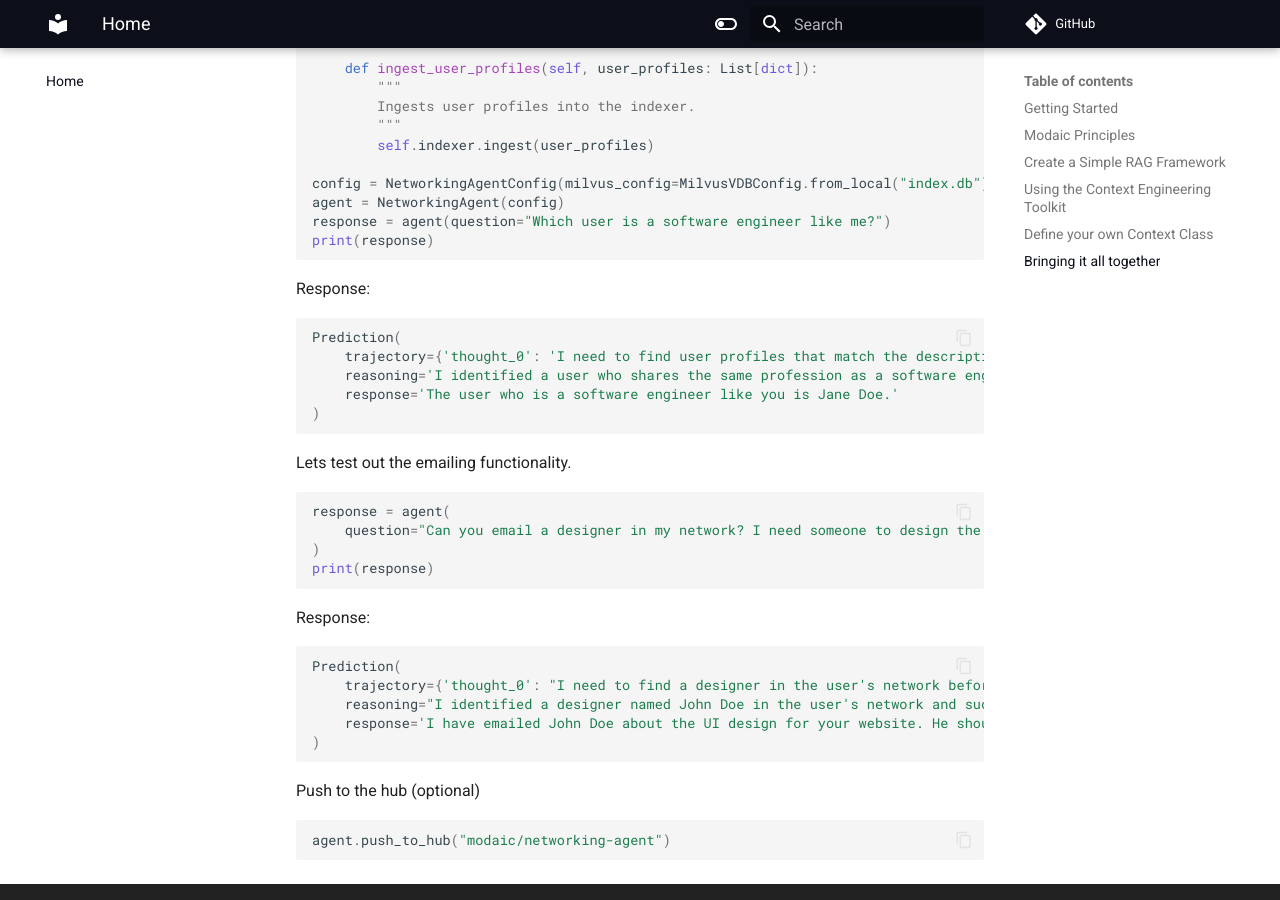
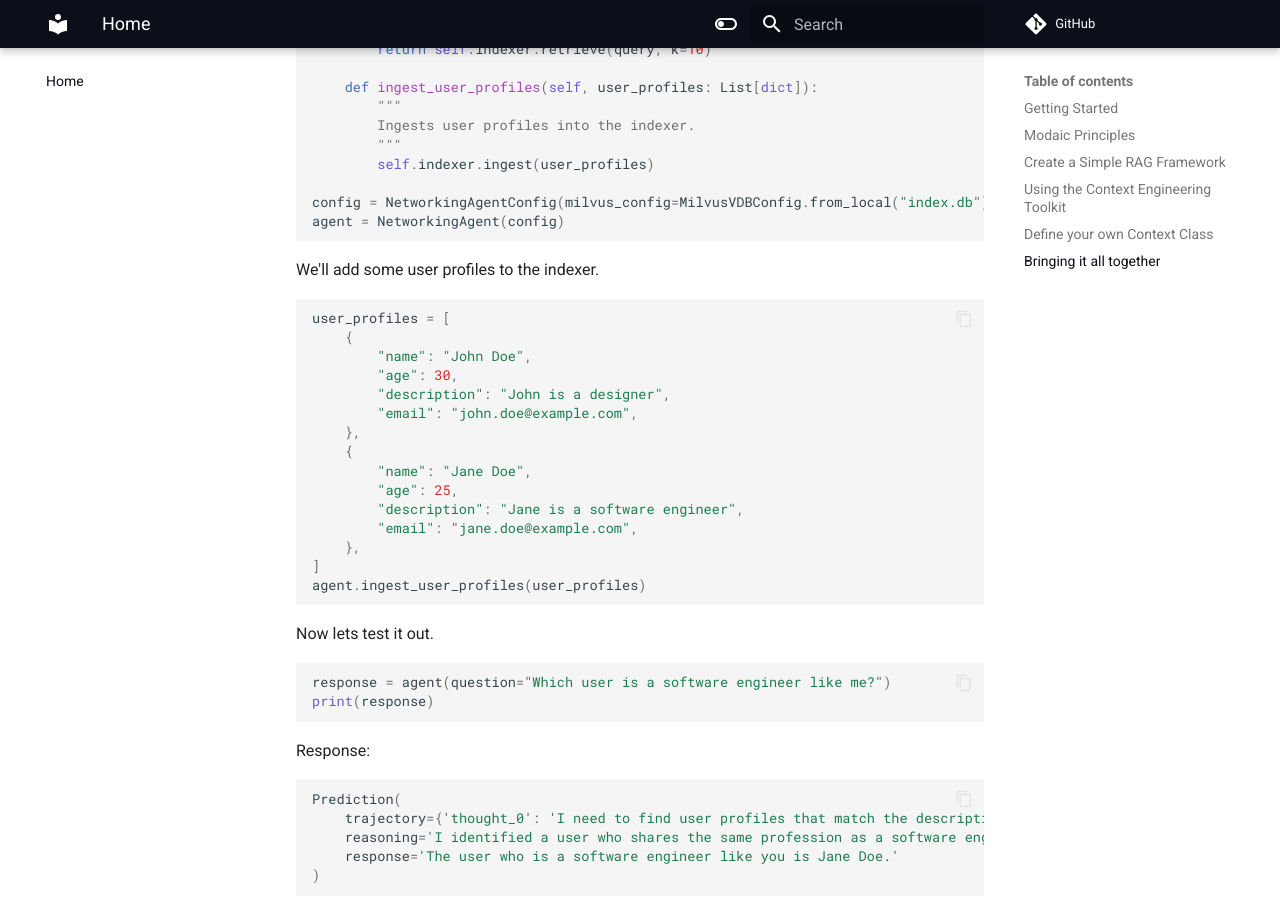
Before and after one commit to modaic-ai/modaic, an MkDocs documentation site: the page built from docs/index.md, in a window 1280 px wide and 900 px high, scrolled down 4889 px. Built offline with MkDocs 1.6.1 and Material for MkDocs 9.7.7, drawn with Linux system fonts in a browser that asks for light colours; comment, search, counter and statistics services are not loaded; some of the changed text lies outside the part shown.

Commit message:
more detailed docs on get started

````diff
--- a/docs/index.md
+++ b/docs/index.md
@@ -229,6 +230,28 @@ class NetworkingAgent(PrecompiledAgent):
 
 config = NetworkingAgentConfig(milvus_config=MilvusVDBConfig.from_local("index.db"))
 agent = NetworkingAgent(config)
+```
+We'll add some user profiles to the indexer.
+
+```python
+user_profiles = [
+    {
+        "name": "John Doe",
+        "age": 30,
+        "description": "John is a designer",
+        "email": "john.doe@example.com",
+    },
+    {
+        "name": "Jane Doe",
+        "age": 25,
+        "description": "Jane is a software engineer",
+        "email": "jane.doe@example.com",
+    },
+]
+agent.ingest_user_profiles(user_profiles)
+```
+Now lets test it out.
+```python
 response = agent(question="Which user is a software engineer like me?")
 print(response)
 
````
Also changed, not shown: other parts of docs/index.md (+5 -4 lines).
